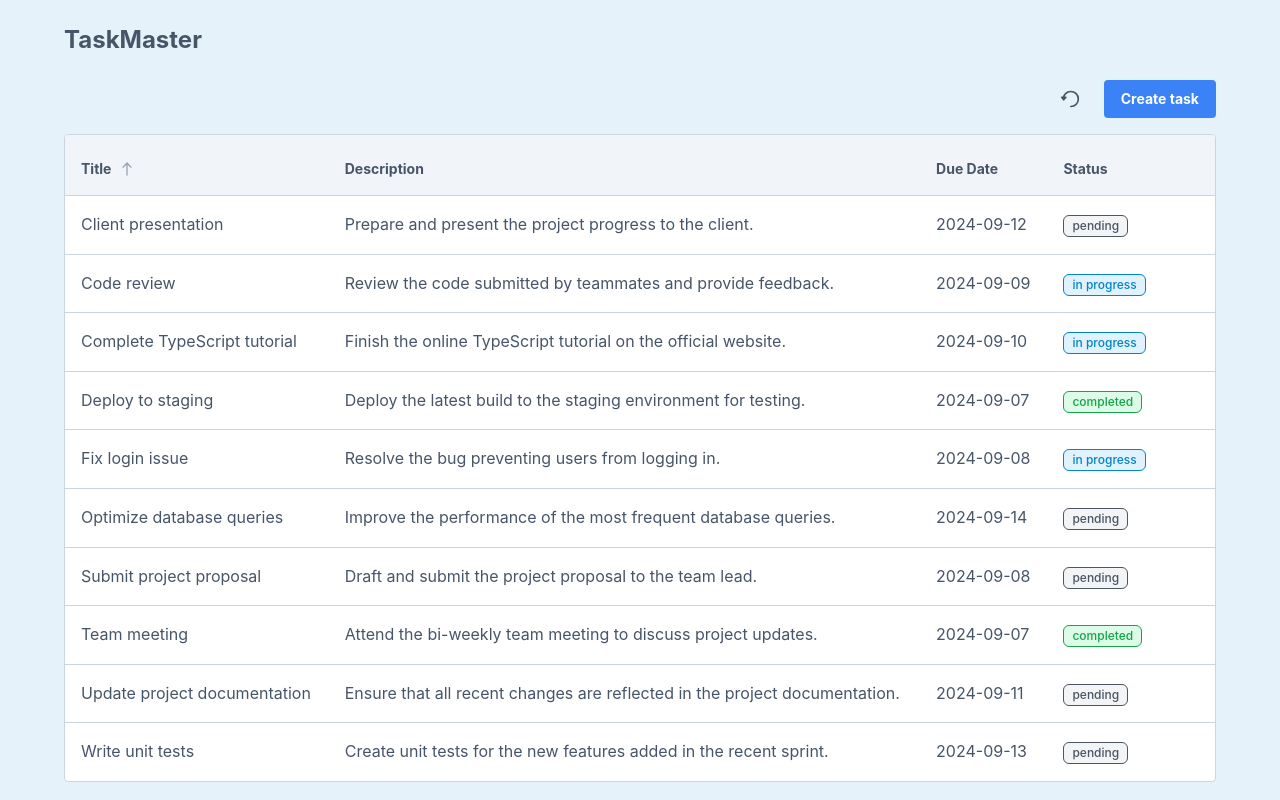
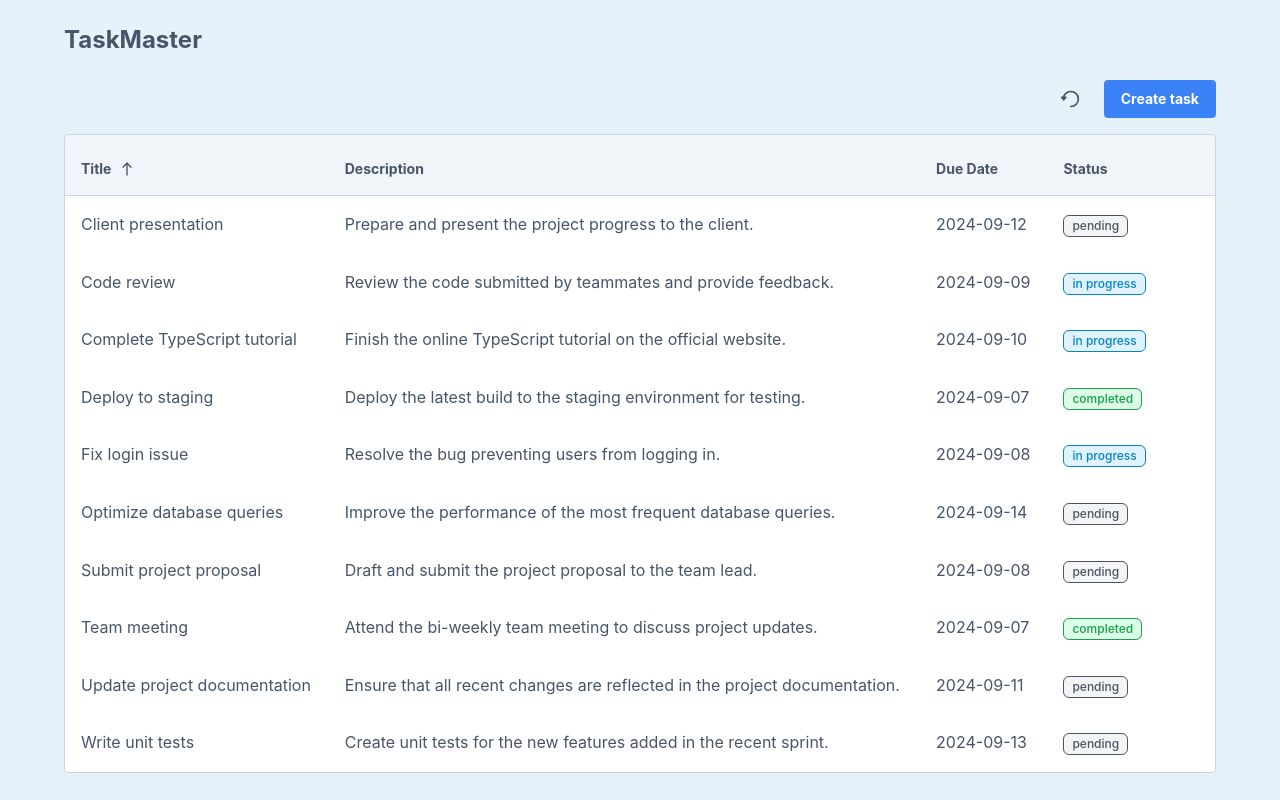
Before and after one commit to tkuznyetsoff/task-master, a Vue app: page / in a window 1280 px wide. Both pictures are taken after a click on the element "Title". Built offline with nearby package versions, Linux system fonts and the light colour scheme.

Commit message:
improve table html

```diff
--- a/src/components/tasks/TasksTable.vue
+++ b/src/components/tasks/TasksTable.vue
@@ -1,6 +1,7 @@
 <template>
 	<div class="border border-slate-300 rounded bg-white overflow-auto">
 		<table class="w-full divide-y divide-slate-300">
+			<thead>
 				<tr>
 					<th
 						v-for="header in tableHeaders"
@@ -14,14 +15,16 @@
 								size="16"
 								iconName="down_arrow"
 								:class="[{
-								'opacity-100 !visible': metadata.sort?.includes(header.key),
-								'rotate-0': metadata.sort?.includes(header.key) && metadata.sort?.includes('-')
+									'!opacity-100 !visible': metadata.sort?.includes(header.key),
+									'!rotate-0': metadata.sort?.includes(header.key) && metadata.sort?.includes('-')
 								}, 'group-hover:visible invisible rotate-180 opacity-50']"
 							/>
 						</div>
 					</th>
 					<th class="bg-slate-100"></th>
 				</tr>
+			</thead>
+			<tbody>
 				<tr
 					v-for="task in items"
 					:key="task.id"
@@ -46,6 +49,7 @@
 						</AppButton>
 					</td>
 				</tr>
+			</tbody>
 		</table>
 		<div v-if="!items.length" class="min-h-[50vh] flex items-center justify-center">
 			<p>You have no tasks, well done!</p>
```
Lines whose indentation alone changed are shown as unchanged.
